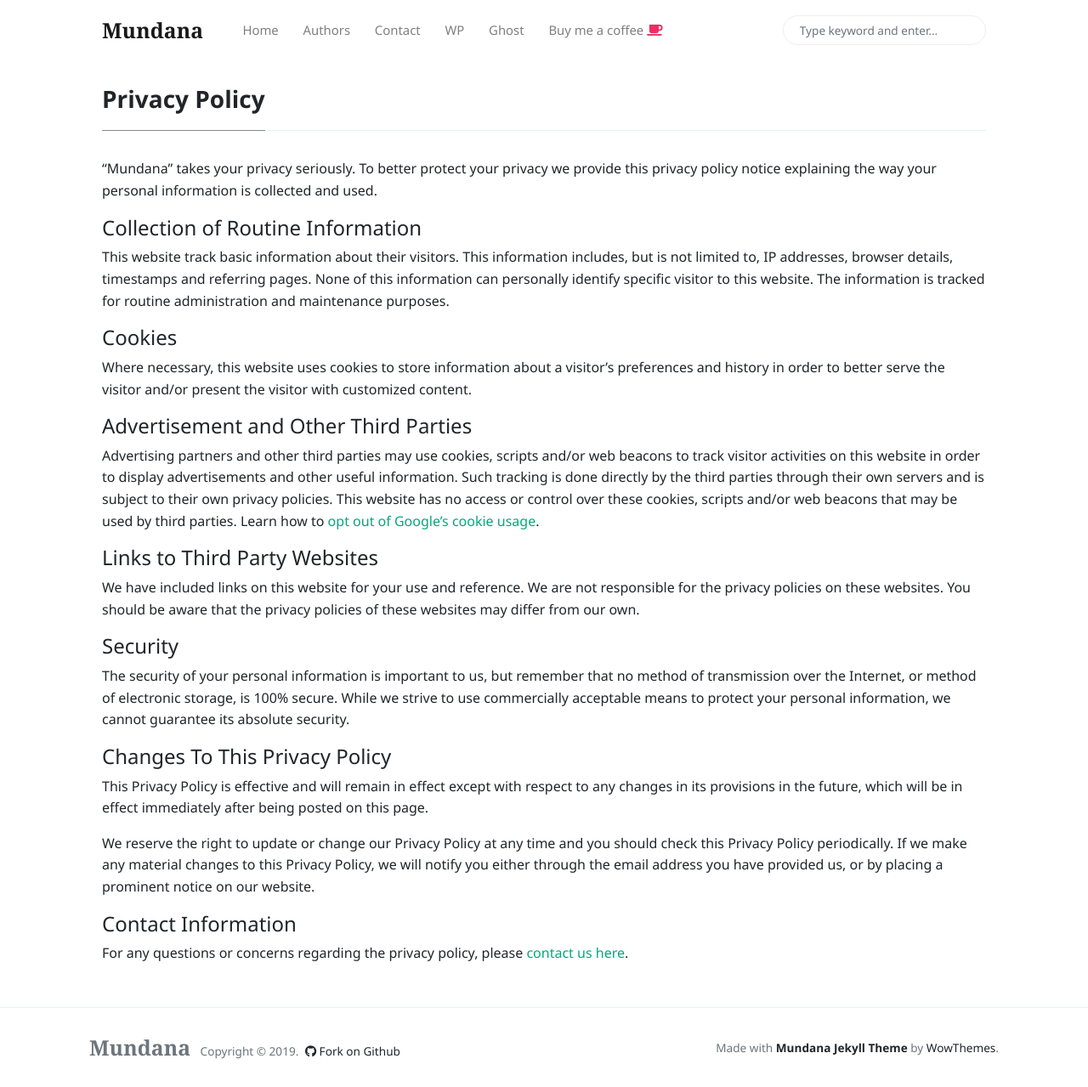
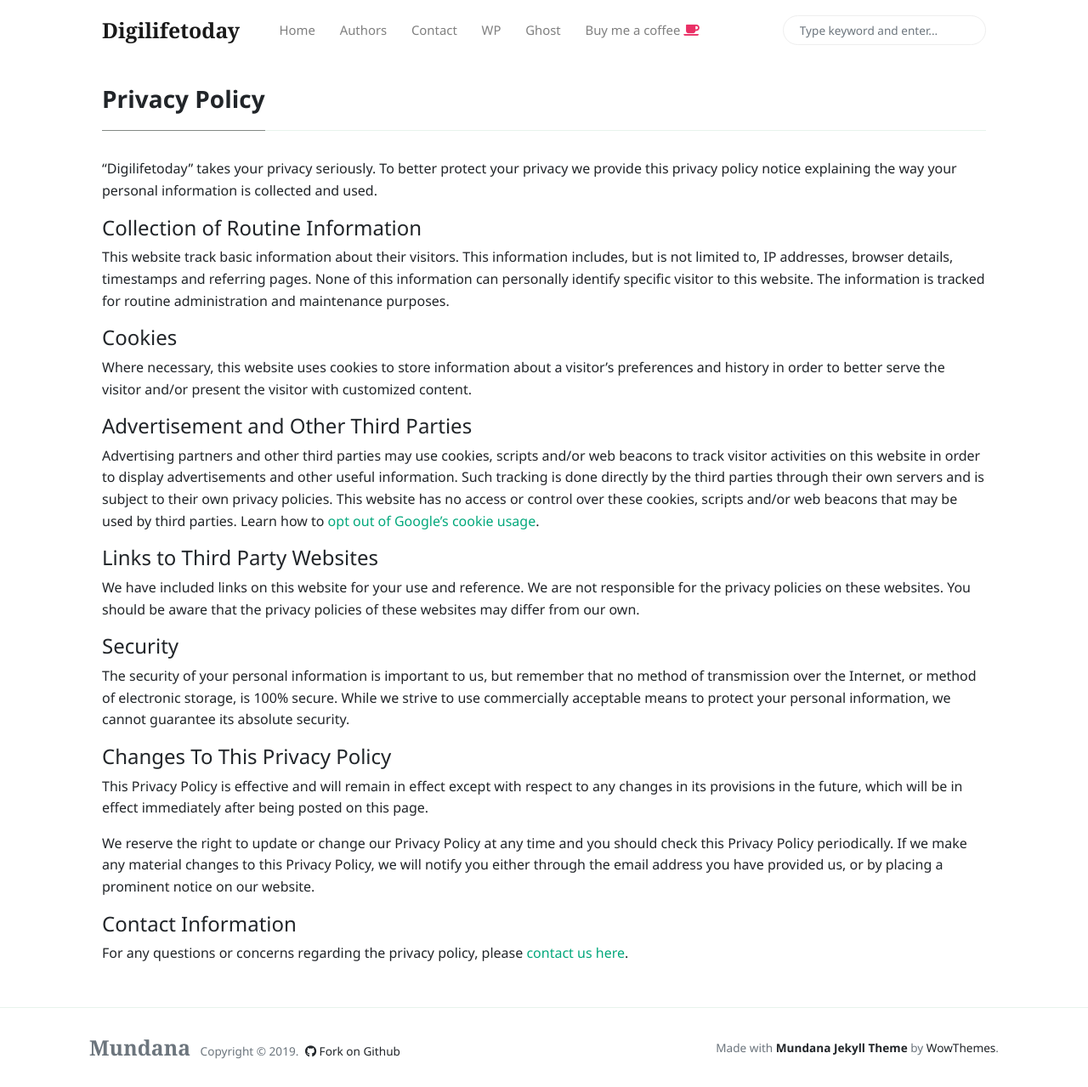
Before and after one commit to taufiktw/digilifetoday, a Jekyll site: the page built from _pages/privacy-policy.md, in a window 1280 px wide and 1279 px high. Shown: the whole window at 85% size. Built offline with Jekyll 4.4.1, drawn with Linux system fonts in a browser that asks for light colours; nearby versions of some CDN libraries.

Commit message:
Update _config.yml

```diff
--- a/_config.yml
+++ b/_config.yml
@@ -1,5 +1,5 @@
 # Site
-name: 'Mundana'
+name: 'Digilifetoday'
 description: 'Mundana is a free Jekyll theme for awesome people like you, Medium like.'
 logo: 'assets/images/logo.png'
 favicon: 'assets/images/favicon.ico'
```
